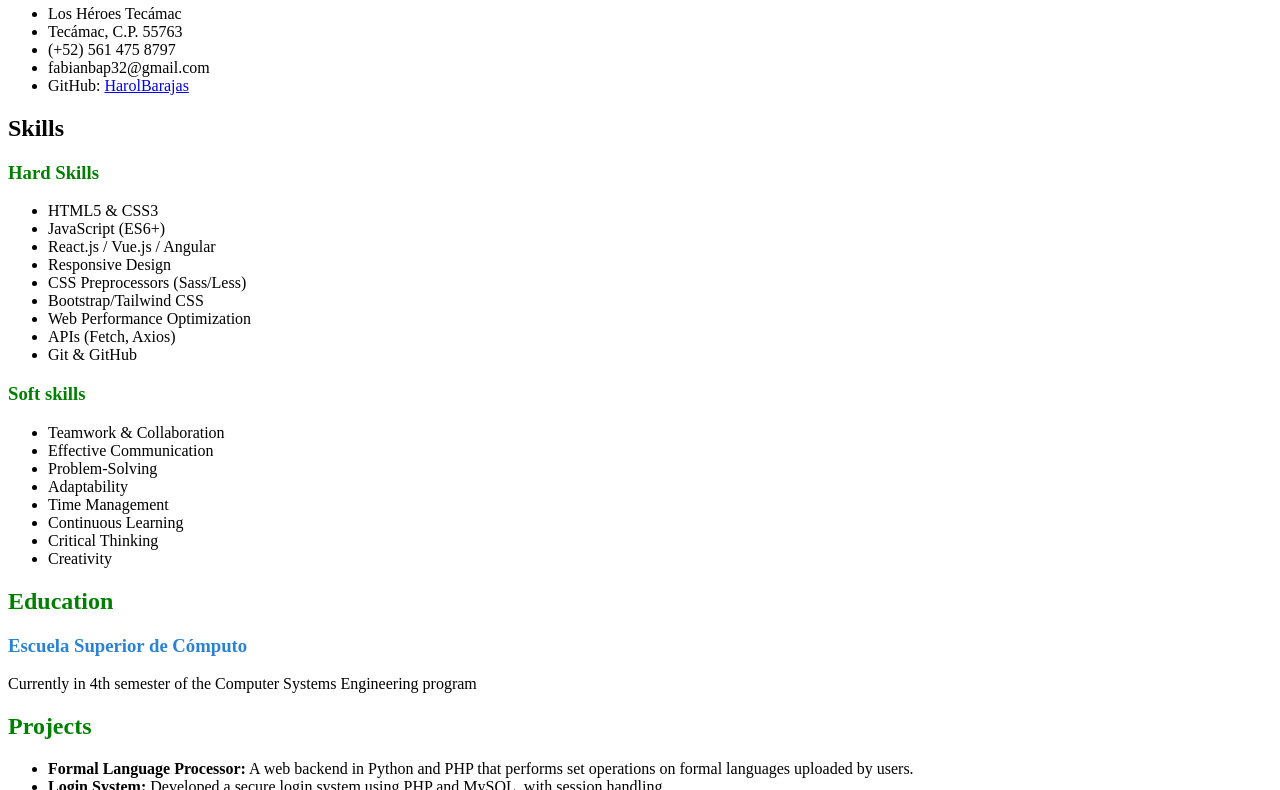
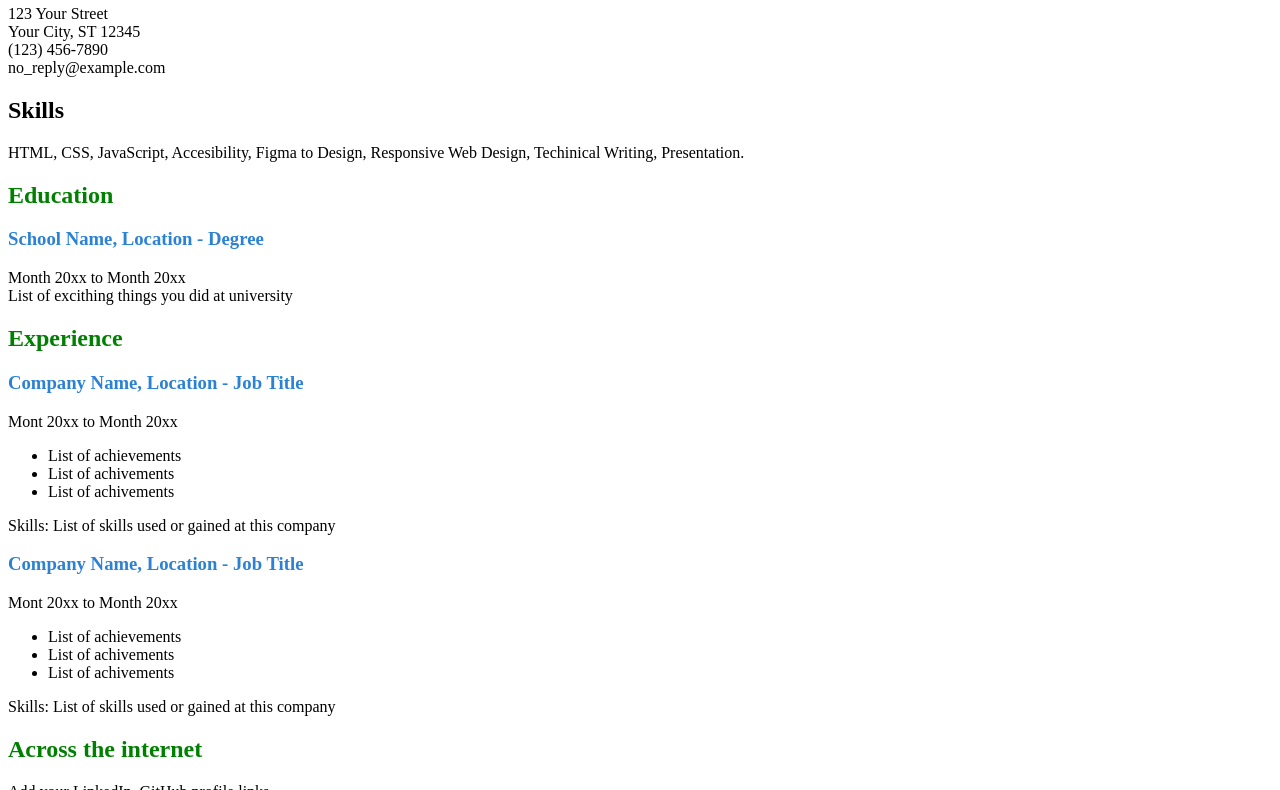
Before and after one commit to HarolBarajas/FrontendP, a plain HTML site: page FrontendProjects/Single-PageCV/index.html in a window 1280 px wide. Shown: the part 132-922 px from the top of the page. Drawn offline with Linux system fonts and the light colour scheme.

Commit message:
Update index.html

```diff
--- a/FrontendProjects/Single-PageCV/index.html
+++ b/FrontendProjects/Single-PageCV/index.html
@@ -8,64 +8,53 @@
     <main class="main-container">
         <hr width="80%">
         <div class="header">
-            <h1>Harol Fabian Barajas Pacheco</h1>
-            <h2 style="color:green">Junior Backend Developer</h4>
+            <h1>Your Name</h1>
+            <h2 style="color:green">Junior Frontend Developer</h2>
+            <p>
+                123 Your Street<br>
+                Your City, ST 12345<br>
+                (123) 456-7890<br>
+                no_reply@example.com<br>
+            </p>
+        </div>
+        <h2>Skills</h2>
+        <div class="skills">
+            <p>HTML, CSS, JavaScript, Accesibility, Figma to Design, Responsive Web Design, Techinical Writing, Presentation.</p>
+        </div>
+
+        <div class="education">
+            <h2 style="color:green">Education</h2>
+            <h3 style="color:rgb(43, 130, 212)">School Name, Location - Degree</h3>
+            <p>Month 20xx to Month 20xx<br>List of excithing things you did at university</p>
+        </div>
+
+        <div class="projects">
+            <div class="company">
+            <h2 style="color:green">Experience</h2>
+            <h3 style="color:rgb(43, 130, 212)">Company Name, Location - Job Title</h3>
+            <p>Mont 20xx to Month 20xx</p>
             <ul>
-                <li>Los Héroes Tecámac</li>
-                <li>Tecámac, C.P. 55763</li>
-                <li>(+52) 561 475 8797</li>
-                <li>fabianbap32@gmail.com</li>
-                <li>GitHub: <a href="https://github.com/HarolBarajas" target="_blank">HarolBarajas</a></li>
+                <li>List of achievements</li>
+                <li>List of achivements</li>
+                <li>List of achivements</li>
             </ul>
-        </div>
-        <h2>Skills</h4>
-        <div class="skills">
-            <div class="hard">
-                <h3 style="color:green">Hard Skills</h5>
+            <p>Skills: List of skills used or gained at this company</p>
+            </div>
+            <div class="company2">
+                 <h3 style="color:rgb(43, 130, 212)">Company Name, Location - Job Title</h3>
+                <p>Mont 20xx to Month 20xx</p>
                 <ul>
-                    <li>HTML5 & CSS3</li>
-                    <li>JavaScript (ES6+)</li>
-                    <li>React.js / Vue.js / Angular</li>
-                    <li>Responsive Design</li>
-                    <li>CSS Preprocessors (Sass/Less)</li>
-                    <li>Bootstrap/Tailwind CSS</li>
-                    <li>Web Performance Optimization</li>
-                    <li>APIs (Fetch, Axios)</li>
-                    <li>Git & GitHub</li>
+                <li>List of achievements</li>
+                <li>List of achivements</li>
+                <li>List of achivements</li>
                 </ul>
-            </div>
-            <div class="soft">
-                <h3 style="color:green">Soft skills</h5>
-                <ul>
-                    <li>Teamwork & Collaboration</li>
-                    <li>Effective Communication</li>
-                    <li>Problem-Solving</li>
-                    <li>Adaptability</li>
-                    <li>Time Management</li>
-                    <li>Continuous Learning</li>
-                    <li>Critical Thinking</li>
-                    <li>Creativity</li>
-                </ul>
+            <p>Skills: List of skills used or gained at this company</p>
             </div>
         </div>
 
-        <div class="education">
-            <h2 style="color:green">Education</h4>
-            <h3 style="color:rgb(43, 130, 212)">Escuela Superior de Cómputo</h5>
-            <p>Currently in 4th semester of the Computer Systems Engineering program</p>
-        </div>
-
-        <div class="projects">
-            <h2 style="color:green">Projects</h4>
-            <ul>
-                <li><strong>Formal Language Processor:</strong> A web backend in Python and PHP that performs set operations on formal languages uploaded by users.</li>
-                <li><strong>Login System:</strong> Developed a secure login system using PHP and MySQL, with session handling.</li>
-            </ul>
-        </div>
-
         <div class="internet">
-            <h2 style="color:green">Across the internet</h4>
-            <p>I'm working on backend-focused personal projects and sharing my learning journey on social media. I aim to explain backend concepts and help newcomers understand how the web works behind the scenes.</p>
+            <h2 style="color:green">Across the internet</h2>
+            <p>Add your LinkedIn, GitHub profile links</p>
         </div>
     </main>
 </body>
```
